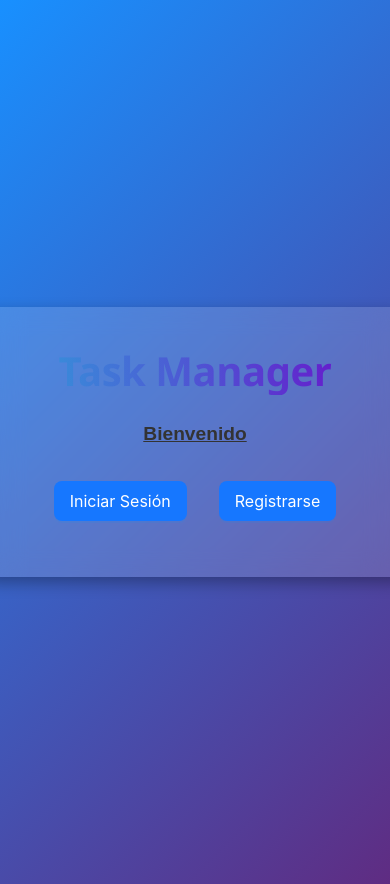
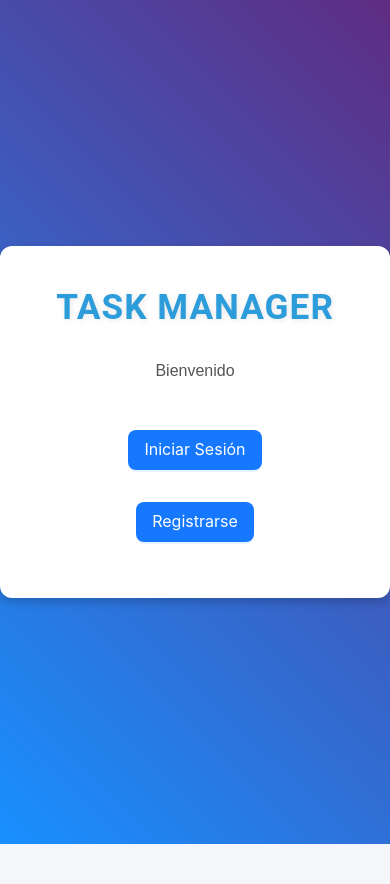
Before and after one commit to AngelBr64/Task-Manager-Frontend, a React (Create React App) app: page / in a window 390 px wide. After the commit the page ends 844 px from the top, so only its background shows below. Built offline with nearby package versions, Linux system fonts and the light colour scheme.

Commit message:
Cambios al proyecto

```diff
--- a/src/pages/Dashboard/DashboardPage.css
+++ b/src/pages/Dashboard/DashboardPage.css
@@ -1,112 +1,175 @@
-/* Estilos generales */
-h1 {
-  color: #1890ff;
-  font-family: 'Segoe UI', Tahoma, Geneva, Verdana, sans-serif;
-  text-align: center;
-  margin-bottom: 24px;
-  font-size: 2.5rem;
-  font-weight: 700;
+/* Estilos generales para el Dashboard */
+body {
+  font-family: 'Roboto', sans-serif;
+  background-color: #f4f6f9;
+  color: #333;
+  margin: 0;
+  padding: 0;
+  line-height: 1.6;
 }
 
-p {
-  font-size: 1.2rem;
+/* Título del Dashboard */
+h1 {
+  color: #2d9cdb;
+  font-family: 'Roboto', sans-serif;
   text-align: center;
-  font-weight: bold;
-  color: #333;
-  margin-bottom: 16px;
-  text-decoration: underline;
+  margin-bottom: 30px;
+  font-size: 3rem;
+  font-weight: 700;
+  text-shadow: 1px 1px 6px rgba(0, 0, 0, 0.1);
 }
 
-/* Estilos para el tablero Kanban */
-.kanban-board {
-  display: flex;
-  gap: 16px;
-  margin-top: 20px;
-  padding: 16px;
-  background-color: #f0f2f5;
-  border-radius: 12px;
-  box-shadow: 0 4px 12px rgba(0, 0, 0, 0.1);
+/* Descripción breve del Dashboard */
+p {
+  font-size: 1.1rem;
+  text-align: center;
+  color: #555;
+  margin-bottom: 30px;
+  font-style: normal;
 }
 
-.kanban-column {
+/* Estilos para el tablero Kanban en el Dashboard */
+.dashboard-board {
+  display: flex;
+  gap: 30px;
+  margin-top: 40px;
+  padding: 30px;
+  background-color: #ffffff;
+  border-radius: 20px;
+  box-shadow: 0 8px 25px rgba(0, 0, 0, 0.1);
+  overflow-x: auto;
+  justify-content: space-between;
+}
+
+/* Estilos de las columnas del tablero Kanban */
+.dashboard-column {
   flex: 1;
   min-width: 280px;
-  background-color: #ffffff;
-  border-radius: 12px;
-  padding: 16px;
-  box-shadow: 0 2px 8px rgba(0, 0, 0, 0.1);
-  transition: transform 0.2s ease, box-shadow 0.2s ease;
+  background-color: #fff;
+  border-radius: 15px;
+  padding: 25px;
+  box-shadow: 0 6px 18px rgba(0, 0, 0, 0.1);
+  transition: transform 0.3s ease, box-shadow 0.3s ease;
+  position: relative;
 }
 
-.kanban-column:hover {
-  transform: translateY(-4px);
-  box-shadow: 0 4px 16px rgba(0, 0, 0, 0.15);
+.dashboard-column:hover {
+  transform: translateY(-8px);
+  box-shadow: 0 8px 20px rgba(0, 0, 0, 0.15);
 }
 
-.kanban-task {
-  margin-bottom: 16px;
-  border-radius: 8px;
-  background-color: #ffffff;
-  box-shadow: 0 2px 8px rgba(0, 0, 0, 0.1);
-  padding: 12px;
-  transition: transform 0.2s ease, box-shadow 0.2s ease;
-  animation: fadeIn 0.3s ease-out;
+.dashboard-column:before {
+  content: '';
+  position: absolute;
+  top: 0;
+  left: 0;
+  width: 100%;
+  height: 6px;
+  background: linear-gradient(90deg, #2d9cdb, #4CAF50);
+  border-radius: 15px 15px 0 0;
 }
 
-.kanban-task:hover {
-  transform: translateY(-2px);
-  box-shadow: 0 4px 12px rgba(0, 0, 0, 0.15);
+/* Estilos de las tareas dentro de las columnas */
+.dashboard-task {
+  margin-bottom: 20px;
+  border-radius: 10px;
+  background-color: #f4f6f9;
+  box-shadow: 0 4px 12px rgba(0, 0, 0, 0.1);
+  padding: 18px;
+  transition: transform 0.3s ease, box-shadow 0.3s ease;
+  cursor: pointer;
+}
+
+.dashboard-task:hover {
+  transform: translateY(-4px);
+  box-shadow: 0 6px 18px rgba(0, 0, 0, 0.15);
 }
 
 .task-title {
-  font-weight: bold;
-  font-size: 1.1rem;
-  margin-bottom: 8px;
+  font-weight: 600;
+  font-size: 1.2rem;
+  margin-bottom: 10px;
   color: #333;
 }
 
 .task-description {
   color: #666;
-  font-size: 0.9rem;
-  margin-bottom: 8px;
+  font-size: 0.95rem;
+  margin-bottom: 10px;
 }
 
 .task-deadline {
   color: #888;
-  font-size: 0.8rem;
-  margin-bottom: 8px;
+  font-size: 0.85rem;
+  margin-bottom: 10px;
 }
 
 .task-status {
-  font-size: 0.9rem;
-  color: #1890ff;
-  font-weight: bold;
-  margin-top: 8px;
+  font-size: 1rem;
+  color: #4CAF50;
+  font-weight: 600;
+  margin-top: 10px;
+  text-transform: uppercase;
 }
 
+/* Botón de agregar usuario en el Dashboard */
 .add-user-button {
-  margin-left: 8px;
-  background-color: #1890ff;
+  margin-left: 10px;
+  background-color: #2d9cdb;
   color: white;
   border: none;
-  padding: 8px 16px;
-  border-radius: 6px;
+  padding: 12px 24px;
+  border-radius: 8px;
   cursor: pointer;
-  transition: background-color 0.2s ease;
+  transition: background-color 0.3s ease, transform 0.3s ease;
+  font-size: 1rem;
+  display: inline-block;
+  text-align: center;
+  margin-bottom: 20px;
 }
 
 .add-user-button:hover {
-  background-color: #40a9ff;
+  background-color: #1f8bb2;
+  transform: translateY(-2px);
 }
 
-/* Animación sutil para las tareas */
+.add-user-button:active {
+  transform: translateY(2px);
+}
+
+/* Animación para las tareas */
 @keyframes fadeIn {
   from {
     opacity: 0;
-    transform: translateY(10px);
+    transform: translateY(20px);
   }
   to {
     opacity: 1;
     transform: translateY(0);
   }
 }
+
+/* Estilos responsivos */
+@media (max-width: 768px) {
+  .dashboard-board {
+    flex-direction: column;
+  }
+
+  .dashboard-column {
+    min-width: 100%;
+    margin-bottom: 20px;
+  }
+
+  h1 {
+    font-size: 2.2rem;
+  }
+
+  p {
+    font-size: 1rem;
+  }
+
+  .add-user-button {
+    font-size: 0.9rem;
+    padding: 10px 20px;
+  }
+}
--- a/src/pages/LandingPage/LandingPage.css
+++ b/src/pages/LandingPage/LandingPage.css
@@ -1,78 +1,31 @@
-/* Estilos generales */
 .container {
   display: flex;
   flex-direction: column;
   align-items: center;
   justify-content: center;
   height: 100vh;
-  background: linear-gradient(135deg, #1890ff, #5f2c82);
-  color: #fff;
-  font-family: 'Poppins', sans-serif;
+  background: linear-gradient(45deg, #1890ff, #5f2c82);
+  color: #1890ff;
+  font-family: 'Arial', sans-serif;
   text-align: center;
-  padding: 20px;
 }
 
 .landing-container {
-  background: rgba(255, 255, 255, 0.15);
+  background: rgba(255, 255, 255, 0.1);
   padding: 40px;
-  border-radius: 16px;
-  backdrop-filter: blur(12px);
-  box-shadow: 0 6px 15px rgba(0, 0, 0, 0.3);
-  max-width: 420px;
-  width: 100%;
-  transition: transform 0.3s ease, box-shadow 0.3s ease;
+  border-radius: 12px;
+  backdrop-filter: blur(10px);
+  box-shadow: 0 4px 10px rgba(0, 0, 0, 0.2);
+  max-width: 400px;
+  background-color: white;
 }
 
-.landing-container:hover {
-  transform: translateY(-5px);
-  box-shadow: 0 8px 20px rgba(0, 0, 0, 0.4);
-}
 
 h1 {
-  font-size: 2.5rem;
-  margin-bottom: 12px;
-  font-weight: bold;
+  font-size: 2em;
+  margin-bottom: 10px;
 }
 
 p {
-  font-size: 1.2rem;
-  color: #f1f1f1;
-  margin-bottom: 20px;
+  color: black;
 }
-
-/* Botón de acción */
-.start-button {
-  background-color: #1890ff;
-  color: white;
-  padding: 12px 24px;
-  font-size: 1rem;
-  border-radius: 8px;
-  border: none;
-  cursor: pointer;
-  transition: background-color 0.3s ease, transform 0.2s ease;
-}
-
-.start-button:hover {
-  background-color: #40a9ff;
-  transform: scale(1.05);
-}
-
-.start-button:active {
-  transform: scale(0.98);
-}
-
-/* Animación de aparición */
-@keyframes fadeIn {
-  from {
-    opacity: 0;
-    transform: translateY(15px);
-  }
-  to {
-    opacity: 1;
-    transform: translateY(0);
-  }
-}
-
-.landing-container {
-  animation: fadeIn 0.5s ease-out;
-}
--- a/src/pages/LoginPage/LoginPage.css
+++ b/src/pages/LoginPage/LoginPage.css
@@ -1,107 +1,18 @@
-/* Contenedor principal */
 .login-container {
-  max-width: 400px;
-  margin: 100px auto;
-  padding: 40px;
-  border-radius: 16px;
-  background: #ffffff;
-  text-align: center;
-  box-shadow: 0 8px 24px rgba(0, 0, 0, 0.1);
-  transition: transform 0.3s ease, box-shadow 0.3s ease;
-  border: 1px solid rgba(0, 0, 0, 0.1);
-}
+    max-width: 500px;
+    margin: 50px auto;
+    padding: 100px;
+    border: 1px solid #ddd;
+    border-radius: 8px;
+    background-color: #fff;
+    text-align: center;
+    align-items: center;
+  }
 
-.login-container:hover {
-  transform: translateY(-6px);
-  box-shadow: 0 12px 28px rgba(0, 0, 0, 0.15);
+.button-login {
+    text-align: center;
 }
 
 h1 {
-  color: #3498db;
-  font-size: 2.2rem;
-  margin-bottom: 24px;
-  font-weight: 700;
-  letter-spacing: -0.03rem;
-  background: linear-gradient(90deg, #3498db, #6a11cb);
-  -webkit-background-clip: text;
-  -webkit-text-fill-color: transparent;
+  color: #1890ff;
 }
-
-/* Formulario de login */
-.login-form {
-  display: flex;
-  flex-direction: column;
-  gap: 20px;
-}
-
-.login-form input {
-  padding: 12px;
-  border: 1px solid #e0e0e0;
-  border-radius: 10px;
-  font-size: 1rem;
-  transition: border-color 0.3s ease, box-shadow 0.3s ease;
-}
-
-.login-form input:focus {
-  border-color: #3498db;
-  box-shadow: 0 0 8px rgba(52, 152, 219, 0.3);
-  outline: none;
-}
-
-/* Botón de login */
-.button-login button {
-  background: linear-gradient(135deg, #3498db, #6a11cb);
-  color: white;
-  padding: 14px 28px;
-  font-size: 1rem;
-  border-radius: 10px;
-  border: none;
-  cursor: pointer;
-  transition: background-color 0.3s ease, transform 0.2s ease, box-shadow 0.3s ease;
-  box-shadow: 0 4px 12px rgba(0, 0, 0, 0.2);
-}
-
-.button-login button:hover {
-  background: linear-gradient(135deg, #2980b9, #2575fc);
-  transform: scale(1.05);
-  box-shadow: 0 6px 16px rgba(0, 0, 0, 0.3);
-}
-
-.button-login button:active {
-  transform: scale(0.95);
-  box-shadow: 0 2px 8px rgba(0, 0, 0, 0.2);
-}
-
-/* Enlace de registro */
-.register-link {
-  margin-top: 20px;
-  font-size: 0.95rem;
-  color: #666;
-}
-
-.register-link a {
-  color: #3498db;
-  text-decoration: none;
-  font-weight: 600;
-  transition: color 0.3s ease;
-}
-
-.register-link a:hover {
-  color: #6a11cb;
-}
-
-/* Animación */
-@keyframes fadeIn {
-  from {
-    opacity: 0;
-    transform: translateY(15px);
-  }
-  to {
-    opacity: 1;
-    transform: translateY(0);
-  }
-}
-
-.login-container {
-  animation: fadeIn 0.5s ease-out;
-}
--- a/src/pages/RegisterPage/RegisterPage.css
+++ b/src/pages/RegisterPage/RegisterPage.css
@@ -1,30 +1,29 @@
 /* Contenedor principal */
 .register-container {
-  max-width: 400px;
-  margin: 100px auto;
+  max-width: 480px;
+  margin: 80px auto;
   padding: 40px;
   border-radius: 16px;
-  background: #ffffff;
+  background: #f4f7fa;
   text-align: center;
-  box-shadow: 0 8px 24px rgba(0, 0, 0, 0.1);
+  box-shadow: 0 12px 24px rgba(0, 0, 0, 0.1);
   transition: transform 0.3s ease, box-shadow 0.3s ease;
-  border: 1px solid rgba(0, 0, 0, 0.1);
 }
 
 .register-container:hover {
-  transform: translateY(-6px);
-  box-shadow: 0 12px 28px rgba(0, 0, 0, 0.15);
+  transform: translateY(-4px);
+  box-shadow: 0 16px 32px rgba(0, 0, 0, 0.15);
 }
 
 h1 {
-  color: #3498db;
+  color: #5c6bc0;
   font-size: 2.2rem;
-  margin-bottom: 24px;
+  margin-bottom: 20px;
   font-weight: 700;
-  letter-spacing: -0.03rem;
-  background: linear-gradient(90deg, #3498db, #6a11cb);
-  -webkit-background-clip: text;
-  -webkit-text-fill-color: transparent;
+  text-transform: uppercase;
+  letter-spacing: 1px;
+  font-family: 'Roboto', sans-serif;
+  transition: color 0.3s ease;
 }
 
 /* Formulario de registro */
@@ -32,69 +31,74 @@ h1 {
   display: flex;
   flex-direction: column;
   gap: 20px;
+  align-items: center;
 }
 
 .register-form input {
   padding: 12px;
-  border: 1px solid #e0e0e0;
-  border-radius: 10px;
+  border: 2px solid #ccc;
+  border-radius: 8px;
   font-size: 1rem;
+  width: 100%;
   transition: border-color 0.3s ease, box-shadow 0.3s ease;
+  background: #ffffff;
+  color: #555;
 }
 
 .register-form input:focus {
-  border-color: #3498db;
-  box-shadow: 0 0 8px rgba(52, 152, 219, 0.3);
+  border-color: #5c6bc0;
+  box-shadow: 0 0 6px rgba(92, 107, 192, 0.3);
   outline: none;
 }
 
 /* Botón de registro */
 .button-register button {
-  background: linear-gradient(135deg, #3498db, #6a11cb);
+  background: #5c6bc0;
   color: white;
   padding: 14px 28px;
   font-size: 1rem;
+  font-weight: 600;
   border-radius: 10px;
   border: none;
   cursor: pointer;
   transition: background-color 0.3s ease, transform 0.2s ease, box-shadow 0.3s ease;
-  box-shadow: 0 4px 12px rgba(0, 0, 0, 0.2);
+  box-shadow: 0 4px 12px rgba(0, 0, 0, 0.15);
 }
 
 .button-register button:hover {
-  background: linear-gradient(135deg, #2980b9, #2575fc);
+  background: #3f51b5;
   transform: scale(1.05);
-  box-shadow: 0 6px 16px rgba(0, 0, 0, 0.3);
+  box-shadow: 0 6px 16px rgba(0, 0, 0, 0.2);
 }
 
 .button-register button:active {
   transform: scale(0.95);
-  box-shadow: 0 2px 8px rgba(0, 0, 0, 0.2);
+  box-shadow: 0 2px 8px rgba(0, 0, 0, 0.1);
 }
 
 /* Enlace de inicio de sesión */
 .login-link {
   margin-top: 20px;
-  font-size: 0.95rem;
-  color: #666;
+  font-size: 1rem;
+  color: #888;
 }
 
 .login-link a {
-  color: #3498db;
+  color: #5c6bc0;
   text-decoration: none;
   font-weight: 600;
   transition: color 0.3s ease;
 }
 
 .login-link a:hover {
-  color: #6a11cb;
+  color: #3f51b5;
 }
 
 /* Animación */
-@keyframes fadeIn {
+@keyframes slideIn {
   from {
     opacity: 0;
-    transform: translateY(15px);
+    transform: translateY(20px);
   }
   to {
     opacity: 1;
@@ -103,5 +107,28 @@ h1 {
 }
 
 .register-container {
-  animation: fadeIn 0.5s ease-out;
+  animation: slideIn 0.5s ease-out;
 }
+
+/* Estilos responsivos */
+@media (max-width: 768px) {
+  .register-container {
+    margin: 60px auto;
+    padding: 30px;
+    max-width: 350px;
+  }
+
+  h1 {
+    font-size: 1.8rem;
+  }
+
+  .register-form input {
+    font-size: 0.95rem;
+    padding: 10px;
+  }
+
+  .button-register button {
+    font-size: 0.95rem;
+    padding: 12px 24px;
+  }
+}
--- a/src/pages/TaskPersonals/TaskPersonals.css
+++ b/src/pages/TaskPersonals/TaskPersonals.css
@@ -1,40 +1,52 @@
 /* Estilos generales */
 body {
-  font-family: 'Inter', sans-serif;
-  background-color: #f4f7f6;
-  color: #333;
+  font-family: 'Roboto', sans-serif;
+  background-color: #e8f0f2;
+  color: #444;
   margin: 0;
   padding: 0;
+  line-height: 1.6;
+  box-sizing: border-box;
 }
 
+/* Título */
 h1 {
-  color: #3498db;
-  font-size: 2.4rem;
+  color: #2d9cdb;
+  font-size: 3rem;
   text-align: center;
   font-weight: 700;
-  margin-bottom: 24px;
-  letter-spacing: -0.03rem;
-  background: linear-gradient(90deg, #3498db, #6a11cb);
+  margin-bottom: 20px;
+  text-transform: uppercase;
+  letter-spacing: 2px;
+  background: linear-gradient(135deg, #2d9cdb, #76c893);
   -webkit-background-clip: text;
   -webkit-text-fill-color: transparent;
-  animation: fadeIn 0.5s ease-out;
+  text-shadow: 0 3px 5px rgba(45, 156, 219, 0.2);
+  animation: fadeIn 0.8s ease-out;
 }
 
+/* Párrafos */
 p {
-  font-size: 1.2rem;
+  font-size: 1.1rem;
   text-align: center;
   font-weight: 400;
   color: #555;
-  margin-bottom: 24px;
-  line-height: 1.6;
-  animation: fadeIn 0.5s ease-out;
+  margin-bottom: 30px;
+  line-height: 1.7;
+  padding: 0 20px;
+  animation: fadeIn 0.8s ease-out;
+}
+
+p:hover {
+  color: #2d9cdb;
+  transform: translateY(-5px);
 }
 
 /* Animación */
 @keyframes fadeIn {
   from {
     opacity: 0;
-    transform: translateY(10px);
+    transform: translateY(20px);
   }
   to {
     opacity: 1;
@@ -42,29 +54,74 @@ p {
   }
 }
 
-/* Efecto de sombra en el texto (opcional) */
-h1 {
-  text-shadow: 0 4px 6px rgba(52, 152, 219, 0.1);
-}
-
-/* Efecto de hover en los párrafos (opcional) */
-p:hover {
-  color: #3498db;
-  transition: color 0.3s ease;
-}
-
-/* Contenedor principal (opcional) */
+/* Contenedor principal */
 .container {
-  max-width: 800px;
-  margin: 0 auto;
-  padding: 40px 20px;
+  max-width: 950px;
+  margin: 40px auto;
+  padding: 50px 40px;
   background-color: #ffffff;
-  border-radius: 16px;
-  box-shadow: 0 8px 24px rgba(0, 0, 0, 0.1);
+  border-radius: 18px;
+  box-shadow: 0 6px 18px rgba(0, 0, 0, 0.1);
   transition: transform 0.3s ease, box-shadow 0.3s ease;
+  overflow: hidden;
 }
 
 .container:hover {
-  transform: translateY(-6px);
-  box-shadow: 0 12px 28px rgba(0, 0, 0, 0.15);
+  transform: translateY(-10px);
+  box-shadow: 0 10px 30px rgba(0, 0, 0, 0.15);
 }
+
+/* Detalles adicionales para hacer que el contenido resalte */
+.container h1,
+.container p {
+  padding: 0 20px;
+}
+
+.container h1 {
+  margin-top: 0;
+}
+
+/* Estilos de los botones (si aplican) */
+button {
+  background: #2d9cdb;
+  color: white;
+  padding: 18px 36px;
+  font-size: 1.2rem;
+  border-radius: 10px;
+  border: none;
+  cursor: pointer;
+  transition: background-color 0.3s ease, transform 0.2s ease, box-shadow 0.3s ease;
+  box-shadow: 0 4px 10px rgba(0, 0, 0, 0.1);
+  margin-top: 25px;
+}
+
+button:hover {
+  background: #1f8bb2;
+  transform: scale(1.06);
+  box-shadow: 0 6px 16px rgba(0, 0, 0, 0.2);
+}
+
+button:active {
+  transform: scale(0.95);
+  box-shadow: 0 2px 8px rgba(0, 0, 0, 0.2);
+}
+
+/* Estilos responsivos */
+@media (max-width: 768px) {
+  h1 {
+    font-size: 2.5rem;
+  }
+
+  p {
+    font-size: 1rem;
+  }
+
+  .container {
+    padding: 35px 20px;
+  }
+
+  button {
+    width: 100%;
+    padding: 15px 30px;
+  }
+}
--- a/src/services/axiosConfig.js
+++ b/src/services/axiosConfig.js
@@ -1,7 +1,7 @@
 import axios from 'axios';
 
 const api = axios.create({
-  baseURL: 'http://localhost:5000/api/auth',
+  baseURL: 'https://task-manager-backend-production-367d.up.railway.app/api/auth',
   headers: { 'Content-Type': 'application/json' }
 });
 
```
